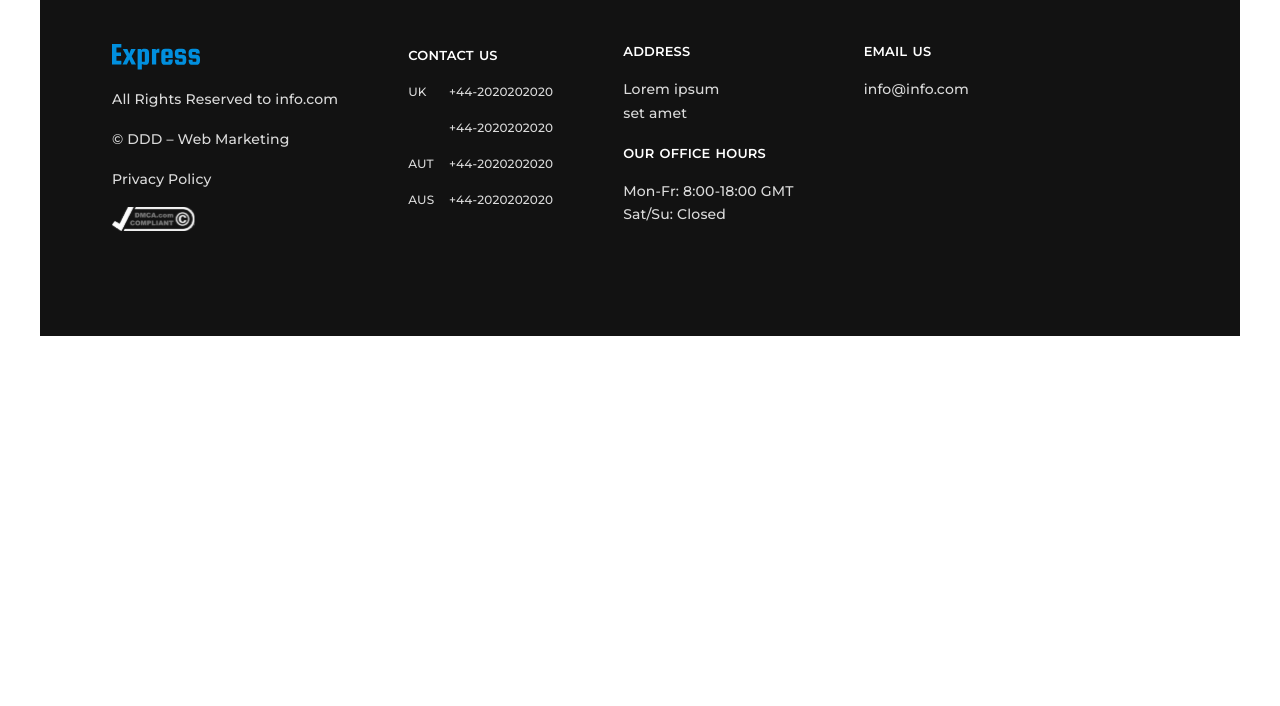
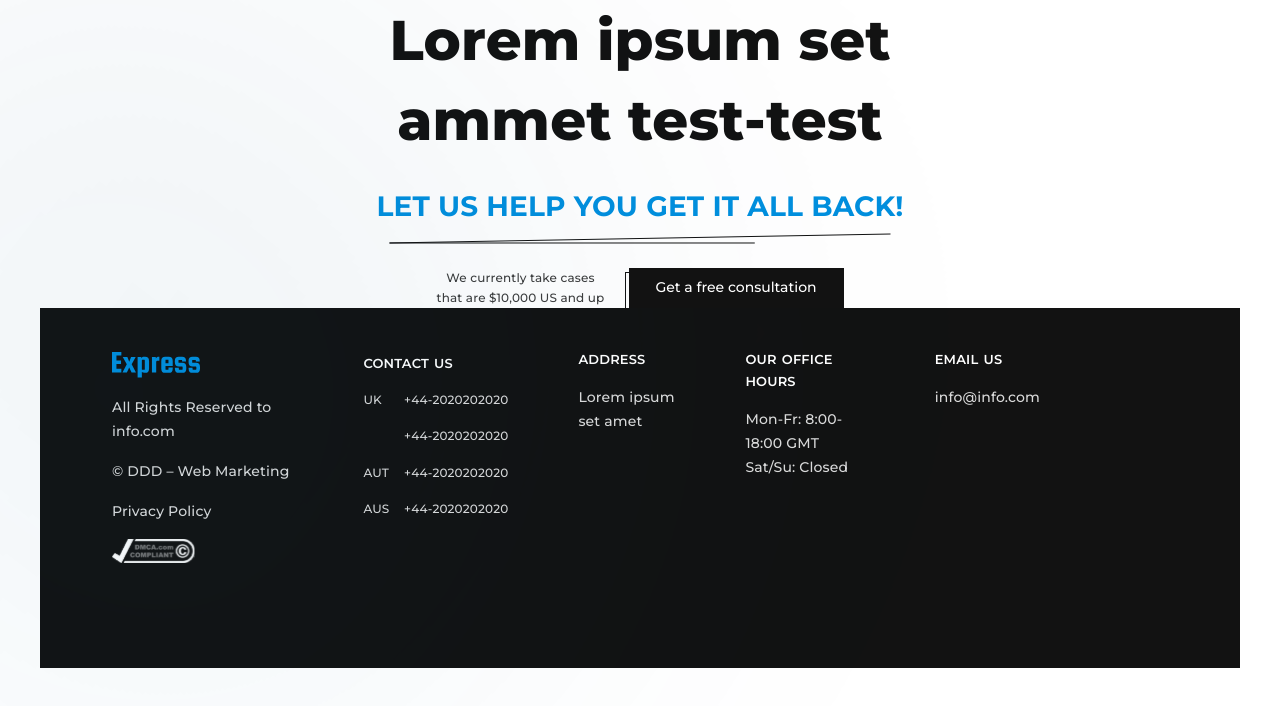
Before and after one commit to Kelenella/WDM-test, a React (Create React App) app: page / in a window 1280 px wide. Shown: the top 706 px of the page. Built offline with nearby package versions, Linux system fonts and the light colour scheme.

Commit message:
footer+hero

```diff
--- a/src/App.js
+++ b/src/App.js
@@ -1,7 +1,7 @@
 import './App.css';
 import Container from './components/Container';
 // import NavBarMobile from './components/NavBar/NavBar';
-// import Hero from './components/Hero';
+import Hero from './components/Hero';
 // import Form from './components/Form/Form';
 import Footer from './components/Footer/Footer';
 
@@ -9,7 +9,7 @@ function App() {
   return (
     <Container>
       {/* <NavBarMobile /> */}
-      {/* <Hero /> */}
+      <Hero />
       <Footer />
     </Container>
   );
--- a/src/components/Footer/Footer.js
+++ b/src/components/Footer/Footer.js
@@ -68,7 +68,6 @@ export default function Footer() {
         </div>
 
         <div className={s.addressWrapperTablet}>
-          <div className={s.wrapperDesktop}>
           <div className={s.footerItem}>
             <TitleFooter title="address" />
             <address className={s.address}>Lorem ipsum set amet</address>
@@ -80,7 +79,6 @@ export default function Footer() {
               Mon-Fr: 8:00-18:00 GMT <br />
               Sat/Su: Closed
             </p>
-            </div>
           </div>
 
           <div className={s.footerItem}>
--- a/src/components/Footer/Footer.module.css
+++ b/src/components/Footer/Footer.module.css
@@ -118,7 +118,7 @@
     margin-bottom: 65px;
   }
 }
-@media screen and (min-width: 1199.98px) {
+@media screen and (min-width: 1200px) {
   .wrapperDesktop {
     display: block;
   }
```
Lines whose indentation alone changed are shown as unchanged.
